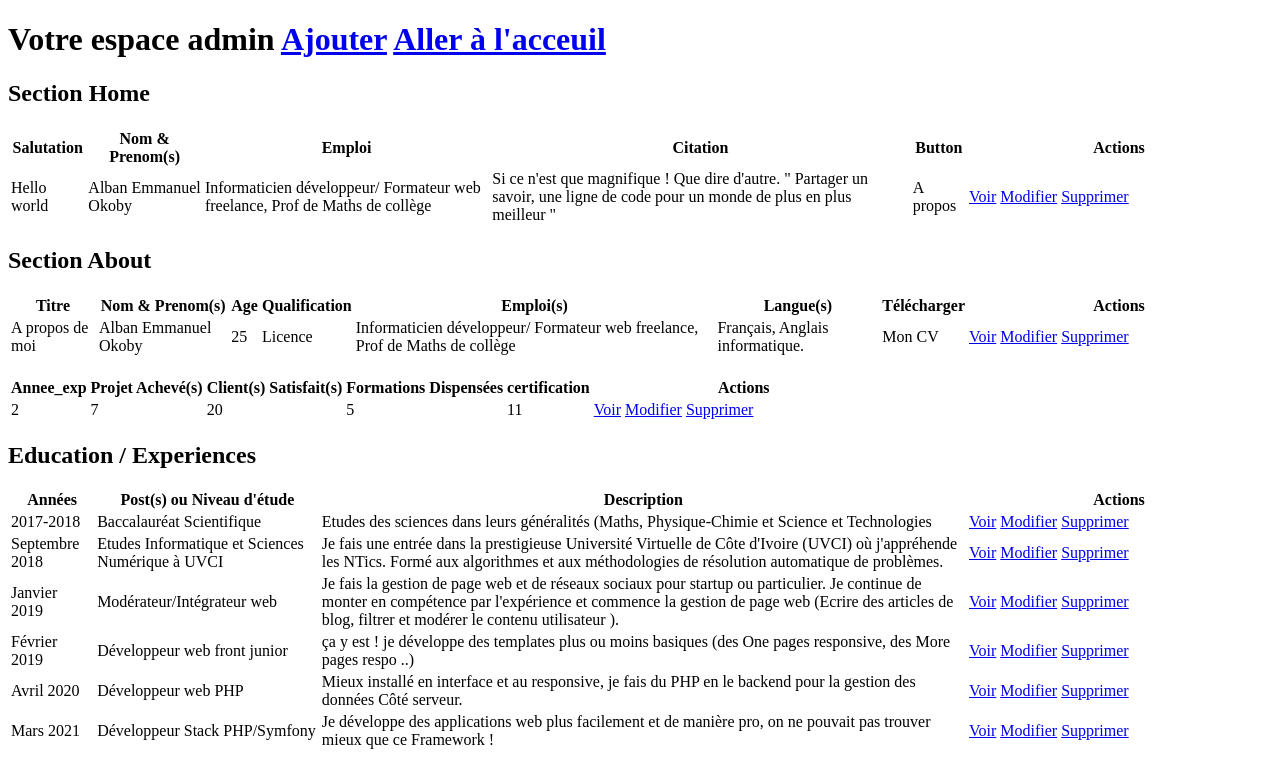
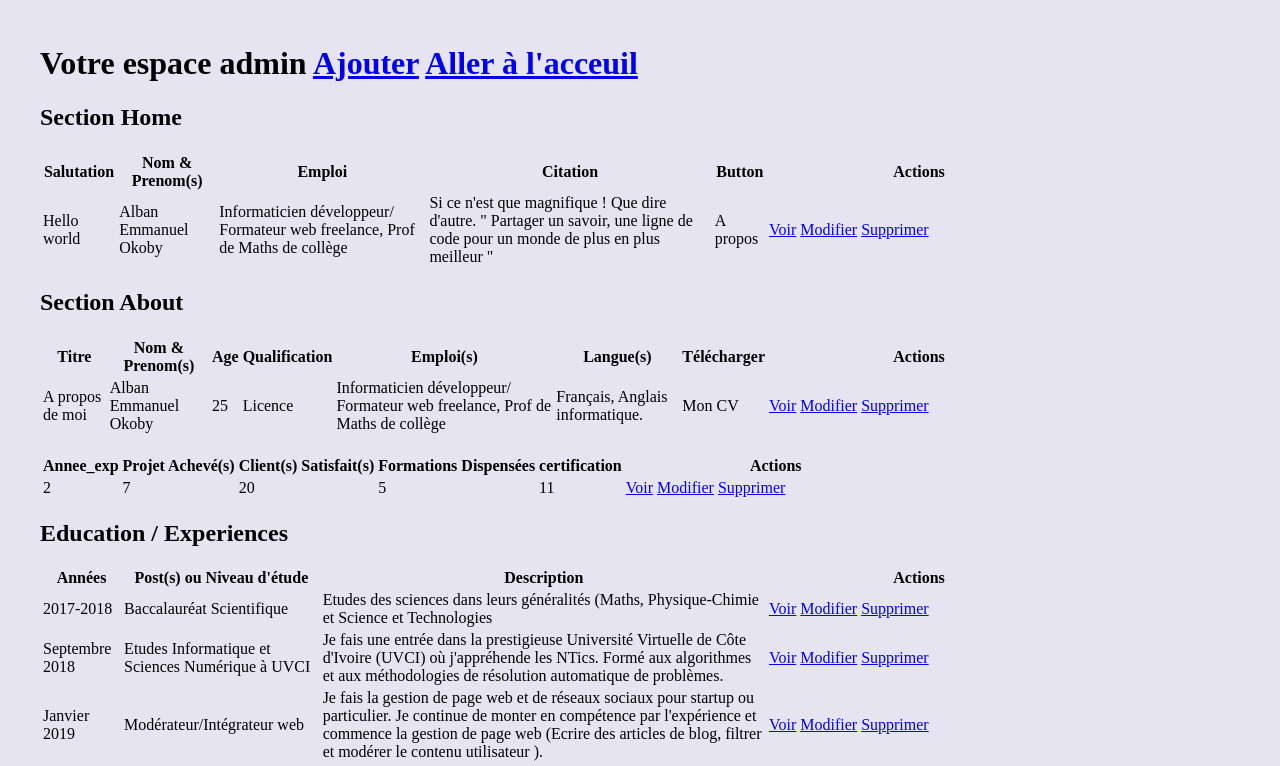
Before and after one commit to alban-okoby/e-cv, a PHP site: page /admin/index.php in a window 1280 px wide. Shown: the top 766 px of the page. Run offline with PHP 8.4, Linux system fonts and the light colour scheme; data comes from the database, SQL or seed files in the repository; data that the repository does not hold is empty.

Commit message:
Admin style begining

```diff
--- /dev/null
+++ b/admin/AdminStyle.css
@@ -0,0 +1,34 @@
+
+:root{
+
+    --gray: hsl(0, 0%, 20%);
+    --white: hsl(0, 0%, 100%);
+    --light: hsl(252, 30%, 92%);
+    --black: hsl(0, 0%, 0%);
+    --yellow: hsl(60, 100%, 50%);
+
+    --padding: 1rem 2rem;
+    --border-card-radius: 1rem;
+    --card-padding: .1rem 1rem;
+}
+
+body {
+    background: var(--light);
+    color: var(--black);
+    padding: var(--padding);
+}
+.container-admin {
+    width: 86%;
+}
+
+.portfolio {
+    background: var(--white);
+    padding: var(--card-padding);
+    text-align: center;
+}
+.portfolio .portfolio_img {
+    width: 13vw;
+    height: 10vw;
+    border-radius: var(--border-card-radius);
+    border: solid 1px var(--yellow)
+}
--- a/admin/index.php
+++ b/admin/index.php
@@ -5,6 +5,7 @@
     <meta http-equiv="X-UA-Compatible" content="IE=edge">
     <meta name="viewport" content="width=device-width, initial-scale=1.0">
     <title> Admin | ALBAN OKOBY Portfolio</title>
+    <link rel="stylesheet" href="./AdminStyle.css">
 </head>
 <body>
 <div class="container">
```
